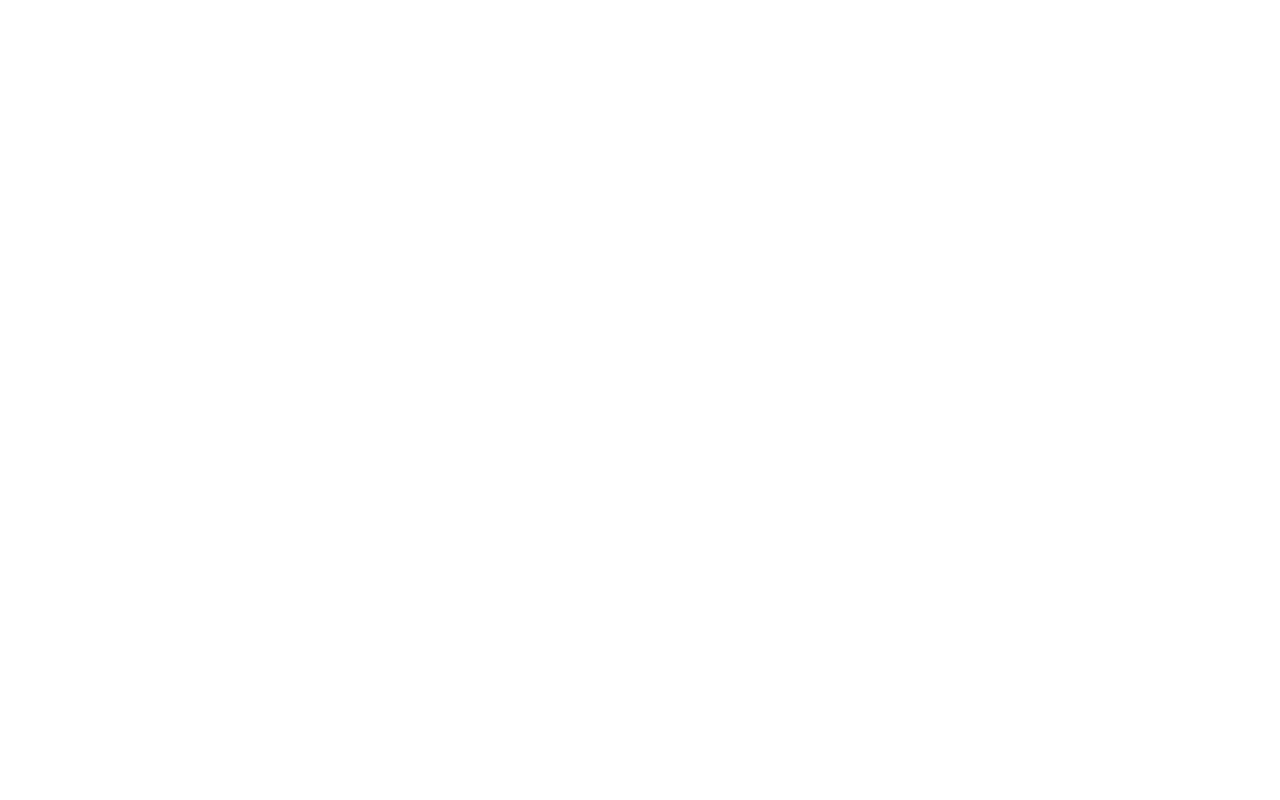
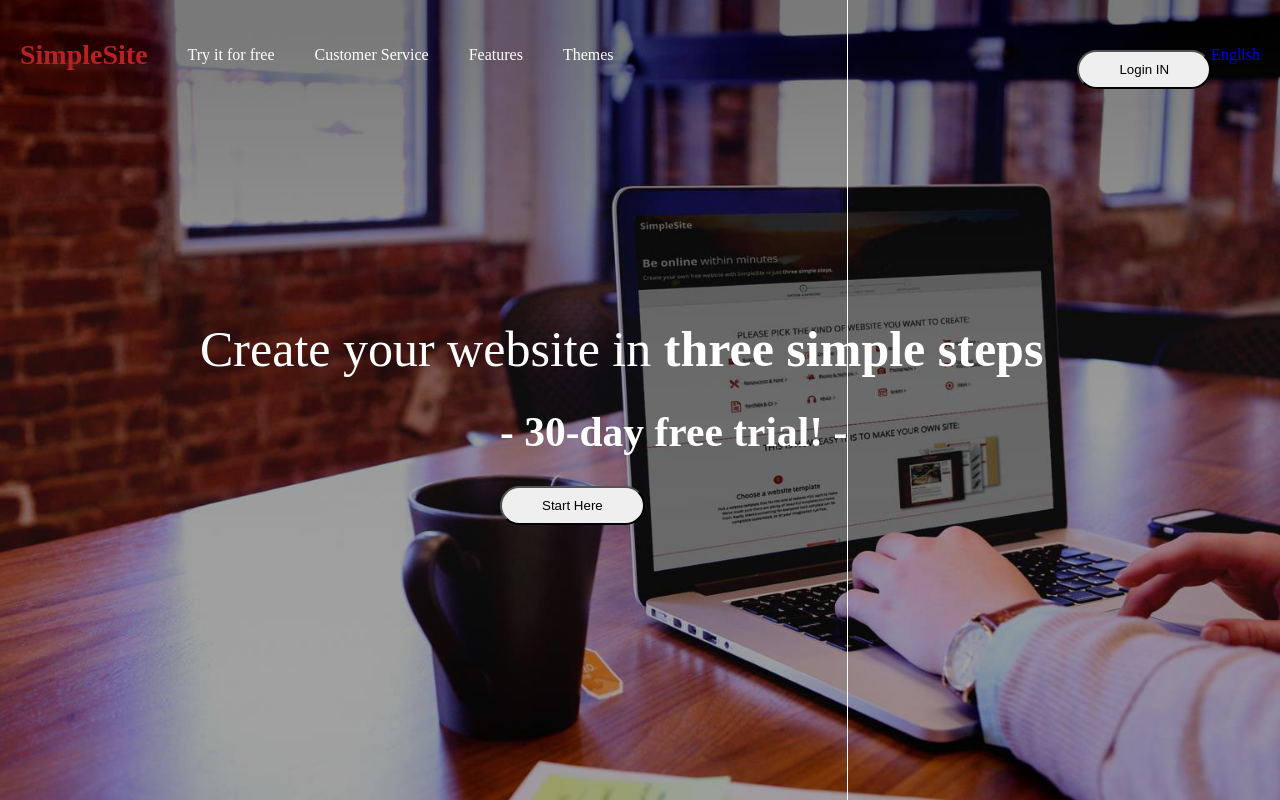
Before and after one commit to mnamesujit/Devsnest_3rd_Hackthon, a plain HTML site: page index.html in a window 1280 px wide. Drawn offline with Linux system fonts and the light colour scheme.

Commit message:
Created Landing Page

```diff
--- a/index.html
+++ b/index.html
@@ -6,13 +6,49 @@
     <meta name="viewport" content="width=device-width, initial-scale=1.0">
     <title>SimpleSite.com</title>
     <link rel="stylesheet" href="./style.css">
+    <link rel="stylesheet" type="text/css" media="all" href="/pages/FrontPage2017/Styles/corpweb_bundle.min.css?_v=7dc351fd91739a1cbeb8ceaa5eec8067" />
+    <script type="text/javascript" src="https://consent.cookiebot.com/uc.js" id="Cookiebot" data-cbid="e587917c-f5ef-4072-9ce6-384a70197014" data-blockingmode="auto"></script>
+
+    <script type="text/javascript" src="/pages/FrontPage2017/Scripts/corpweb_bundle.min.js?_v=9a131c30f7baaad03e3fc16e2f663f2a"></script>
     <script src="./script.js" defer ></script>
 </head>
 <body>
 <!-- Heder Section -->
-    <header>
-
+    <header class="header">
+        <nav class="navigation">
+            <div class="left-nav">
+                <div class="logo">
+                    <h1 class="main-logo"><a href="#">SimpleSite</a></h1>
+                </div>
+                <div class="links">
+                    <ul class="ul">
+                        <li><a href="#">Try it for free</a></li>
+                        <li><a href="#">Customer Service</a></li>
+                        <li><a href="#">Features</a></li>
+                        <li><a href="#">Themes</a></li>
+                    </ul>
+                </div>
+            </div>
+            <div class="right-nav">
+                <div class="login">
+                    <button class="btn">Login IN</button>
+                </div>
+                <div class="lang">
+                    <div class="language selected">
+                        <div class="ion-ios-checkmark"></div>
+                        <a href="//www.simplesite.com/?culturekey=en">English</a>
+                    </div>
+                </div>
+            </div>
+        </nav>
     </header>
+    <div class="header-content">
+            <div class="header-text">
+                <p>Create your website in <strong>three simple steps</strong></p>
+                <h5>- 30-day free trial! - </h5>
+                <button class="btn landing-button">Start Here</button>
+            </div>
+        </div>
 
 <!-- Main Section -->
     <main>
--- a/style.css
+++ b/style.css
@@ -0,0 +1,91 @@
+* {
+  margin: 0;
+  padding: 0;
+  box-sizing: border-box;
+}
+body a {
+  text-decoration: none;
+}
+
+/* Header Styling */
+.header {
+  display: flex;
+  position: relative;
+  z-index: 10;
+  height: auto;
+  /* background-color: yellow; */
+  position: fixed;
+  width: 100vw;
+}
+.navigation {
+  display: flex;
+  justify-content: space-between;
+  /* background-color: blueviolet; */
+  width: 100%;
+  padding: 20px;
+  position: absolute;
+}
+.navigation .left-nav {
+  display: flex;
+  align-items: center;
+}
+.left-nav .logo a {
+  color: #b72026;
+  font-size: 28px;
+}
+.links ul {
+  display: flex;
+}
+.links ul li {
+  margin-left: 40px;
+}
+
+.left-nav .links ul li a {
+  color: #fff;
+  /* font-size: 20px; */
+}
+.left-nav ul li {
+  list-style-type: none;
+}
+.navigation .right-nav {
+  display: flex;
+  align-items: center;
+}
+
+.header-content {
+  color: #fff;
+  position: absolute;
+  /*
+    display: inline;
+    text-align: center; */
+  /* padding-top: 100px;
+    padding-bottom: 100px; */
+  background-image: url("./img/blog.jpg");
+  height: 100vh;
+  width: 100%;
+  background-attachment: fixed;
+  background-repeat: no-repeat;
+  background-position: center;
+  background-size: cover;
+}
+.header-content .header-text {
+  font-size: 50px;
+  font-weight: lighter;
+  position: absolute;
+  top: 40%;
+  /* margin: 0px auto; */
+  left: 200px;
+}
+.header-content .header-text h5,
+button {
+  margin-left: 300px;
+  margin-top: 30px;
+}
+.header-text {
+  display: block;
+  justify-content: center;
+}
+.btn {
+  padding: 10px 40px;
+  border-radius: 20px;
+}
```
Also changed, not shown: img/blog.jpg (added).
